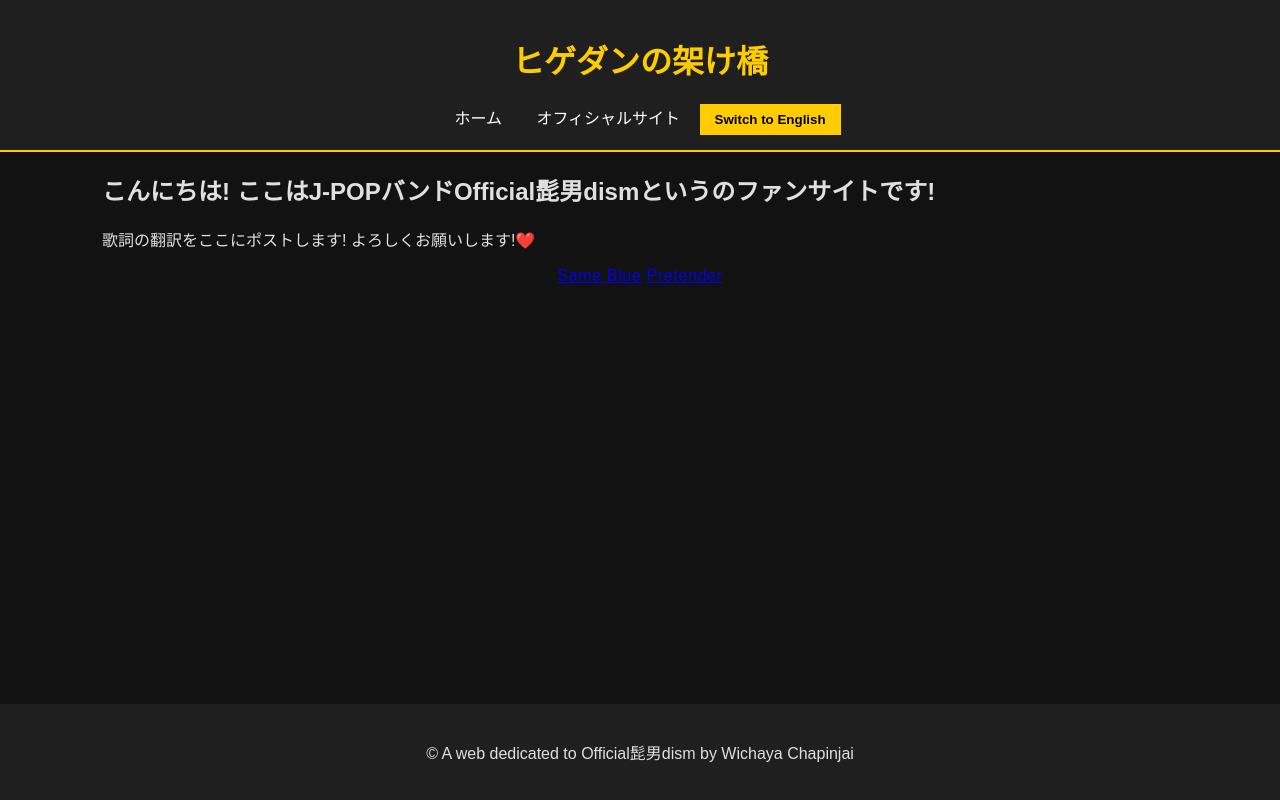
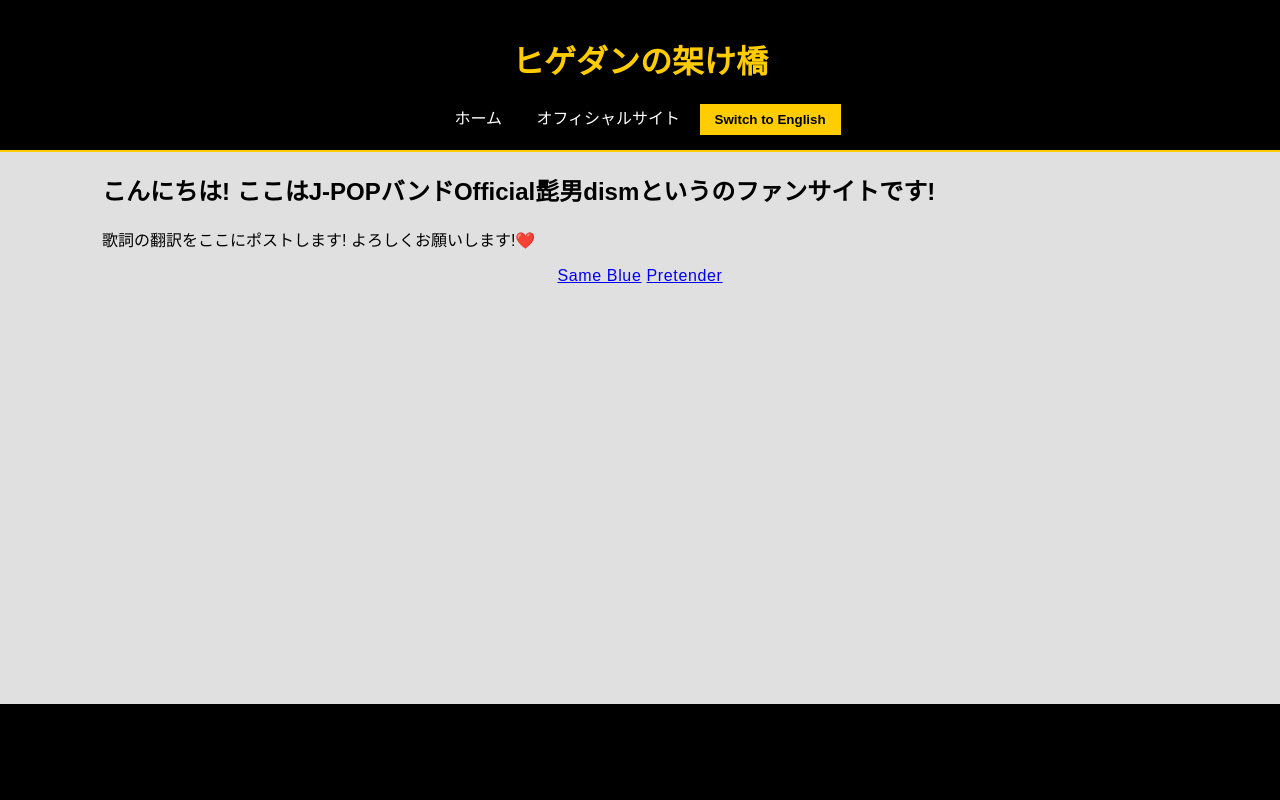
Before and after one commit to wichayac/Higedan-Bridge, a Flask app: page / in a window 1280 px wide. Run offline with Flask 3, Linux system fonts and the light colour scheme.

Commit message:
Style: add Pretender red theme and update home page colors

```diff
--- a/static/css/style.css
+++ b/static/css/style.css
@@ -1,9 +1,9 @@
 :root {
-    --bg-color: #121212;
+    --bg-color: #e0e0e0;
     --accent-color: #ffcc00;
     --accent--hover: #886d00;
-    --text-color: #e0e0e0;
-    --header-bg: #1f1f1f;
+    --text-color: #000000;
+    --header-bg: #000000;
 }
 
 body {
@@ -120,3 +120,11 @@
     --text-color: #f0f8ff;
     --accent--hover: #4e88a1;
 }
+
+body.theme-pretender {
+    --bg-color: #1a0505;
+    --header-bg: #0d0000;
+    --accent-color: #ff4d4d;
+    --accent--hover: #b30000;
+    --text-color: #ffe6e6;
+}
```
